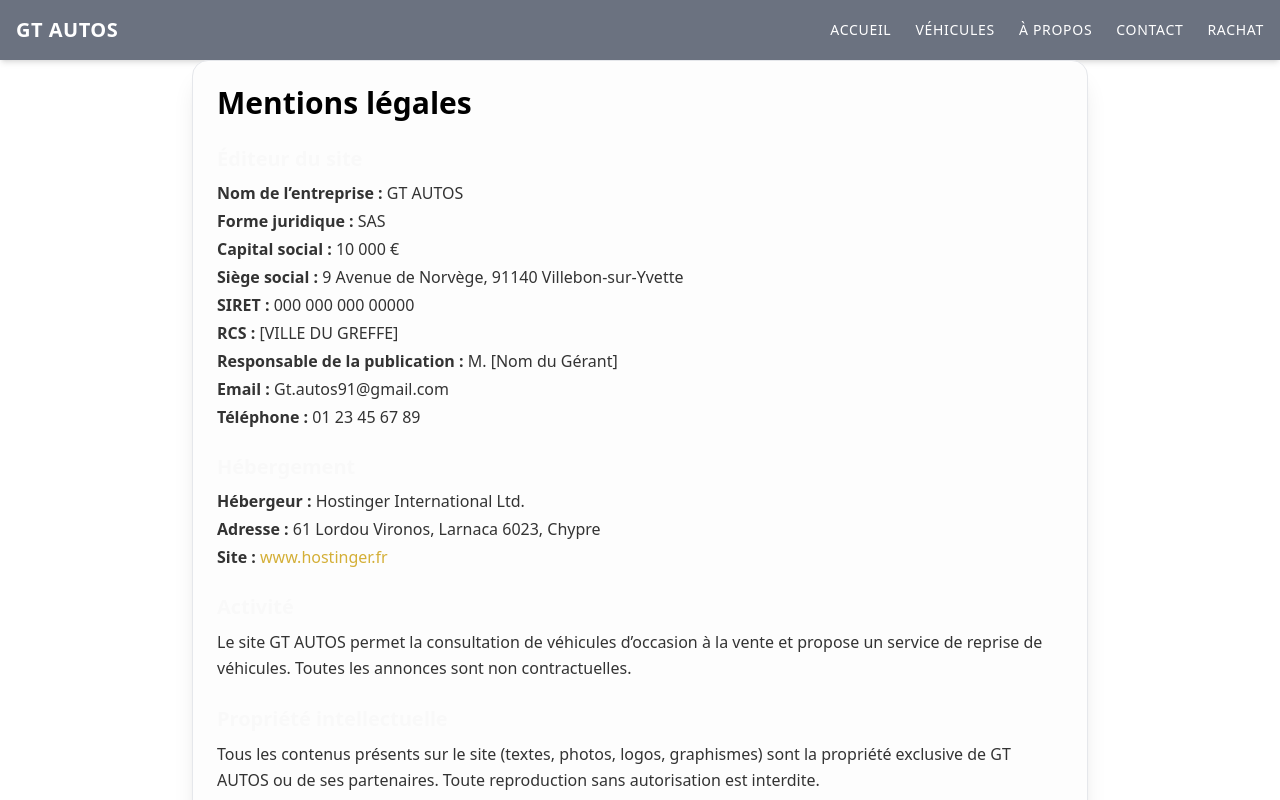
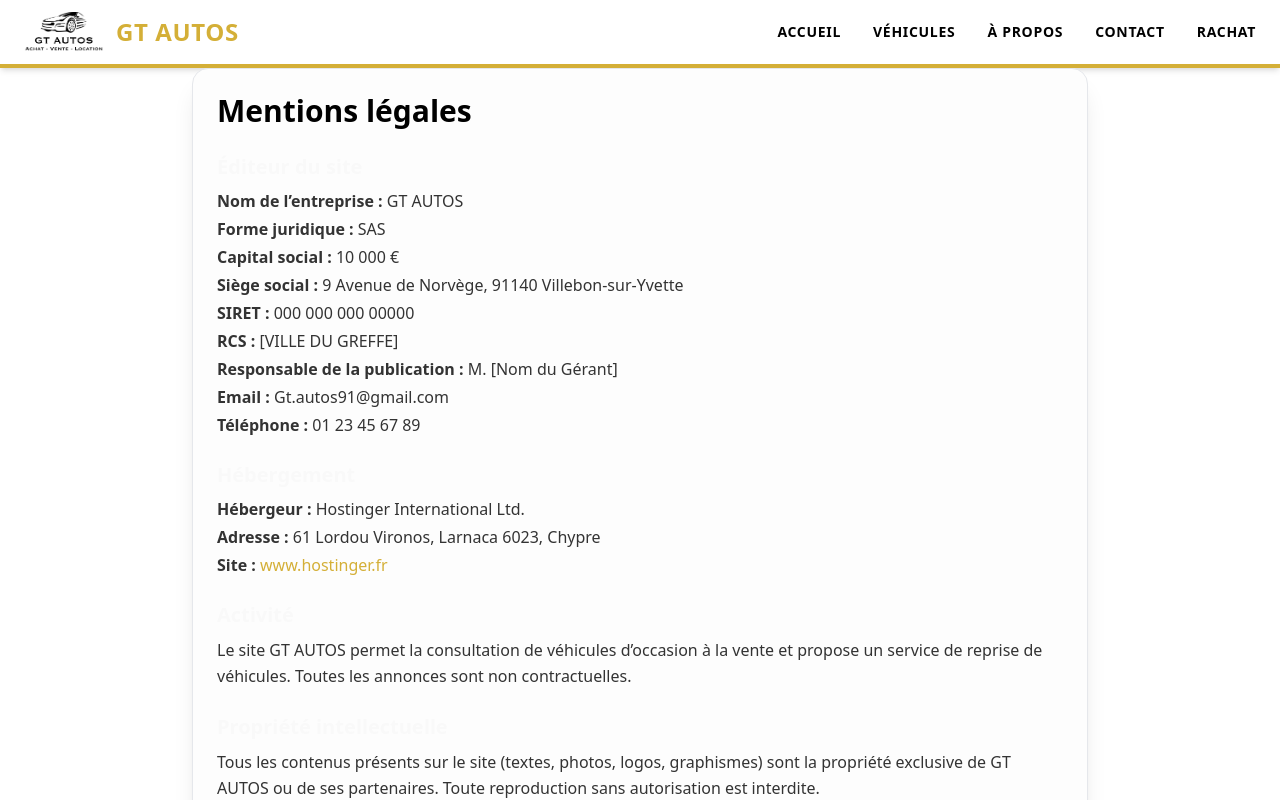
Before and after one commit to farahbed/site-auto-elite, a Next.js app: page /mentions-legales in a window 1280 px wide. Shown: the top 800 px of the page. Built offline with nearby package versions, Linux system fonts and the light colour scheme.

Commit message:
add logo

```diff
--- a/components/Header.jsx
+++ b/components/Header.jsx
@@ -2,24 +2,36 @@
 import Link from "next/link";
 import { useState } from "react";
 import { Menu, X } from "lucide-react";
+import Image from "next/image";
 
 export default function Header() {
   const [menuOpen, setMenuOpen] = useState(false);
 
   return (
-    <header className="bg-gray-500 text-white shadow-md">
-      <div className="max-w-7xl mx-auto px-4 py-4 flex justify-between items-center">
-        <Link href="/">
-          <span className="text-xl font-bold tracking-wide">GT AUTOS</span>
+    <header className="bg-white text-black shadow-md border-b-4 border-primary">
+      <div className="max-w-7xl mx-auto px-6 py-3 flex justify-between items-center">
+        {/* Logo + texte */}
+        <Link href="/" className="flex items-center gap-3">
+          <Image
+            src="/images/logo.jpg"
+            alt="GT Autos Logo"
+            width={80}   // ✅ plus grand
+            height={80}
+            className="object-contain"
+            priority
+          />
+          <span className="text-2xl font-bold tracking-wide text-primary">
+            GT AUTOS
+          </span>
         </Link>
 
         {/* Bouton menu mobile */}
         <button onClick={() => setMenuOpen(!menuOpen)} className="sm:hidden">
-          {menuOpen ? <X size={24} /> : <Menu size={24} />}
+          {menuOpen ? <X size={28} /> : <Menu size={28} />}
         </button>
 
         {/* Menu desktop */}
-        <nav className="hidden sm:flex space-x-6 text-sm uppercase font-medium tracking-wider">
+        <nav className="hidden sm:flex space-x-8 text-sm uppercase font-semibold tracking-wider">
           <Link href="/" className="hover:text-primary transition">Accueil</Link>
           <Link href="/vehicules" className="hover:text-primary transition">Véhicules</Link>
           <Link href="/a-propos" className="hover:text-primary transition">À propos</Link>
@@ -30,7 +42,7 @@
 
       {/* Menu mobile */}
       {menuOpen && (
-        <nav className="sm:hidden px-4 pb-4 flex flex-col space-y-4 text-sm uppercase font-medium tracking-wider bg-gray-500 text-white">
+        <nav className="sm:hidden px-6 pb-4 flex flex-col space-y-4 text-sm uppercase font-semibold tracking-wider bg-white text-black border-t border-primary">
           <Link href="/" onClick={() => setMenuOpen(false)} className="hover:text-primary transition">Accueil</Link>
           <Link href="/vehicules" onClick={() => setMenuOpen(false)} className="hover:text-primary transition">Véhicules</Link>
           <Link href="/a-propos" onClick={() => setMenuOpen(false)} className="hover:text-primary transition">À propos</Link>
```
Also changed, not shown: public/images/logo.jpg (renamed from public/images/GT AUTOS LOGO.jpg).
